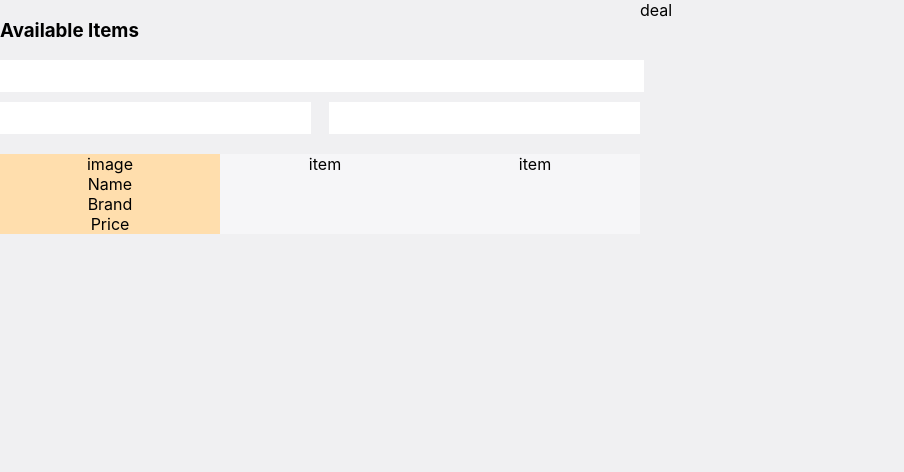
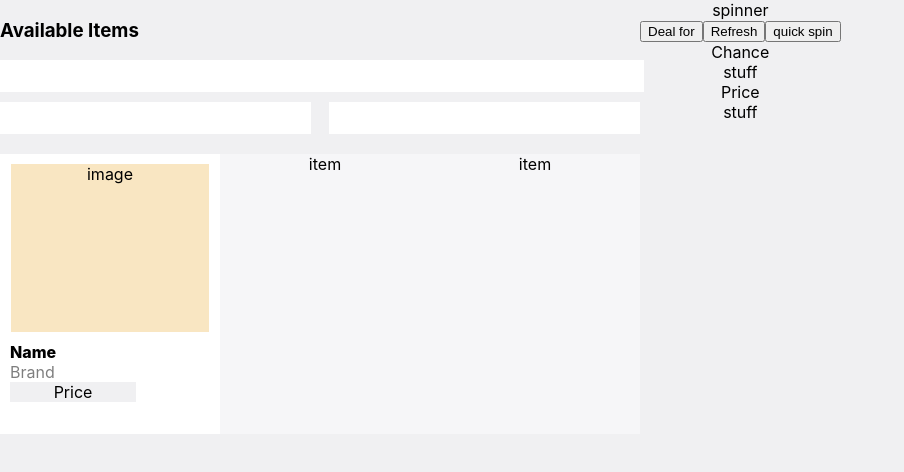
Before and after one commit to THEmmanuel/test, a React (Create React App) app: page / in a window 1280 px wide. Shown: the top 472 px of the page, without its empty margins (0-904 px from the left). Built offline with nearby package versions, Linux system fonts and the light colour scheme.

Commit message:
add styling

```diff
--- a/src/containers/Deal/Deal.js
+++ b/src/containers/Deal/Deal.js
@@ -3,7 +3,31 @@ import React from 'react';
 const Deal = () => {
 	return (
 		<div>
-			deal
+			<div>
+				spinner
+
+				<div>
+					<button>Deal for </button>
+					<button>Refresh</button>
+					<button>quick spin</button>
+				</div>
+
+				<div>
+					<div>
+						<span>Chance</span>
+						<div>
+							stuff
+						</div>
+					</div>
+
+					<div>
+						<span>Price</span>
+						<div>
+							stuff
+						</div>
+					</div>
+				</div>
+			</div>
 		</div>
 	)
 }
--- a/src/containers/Items/Items.js
+++ b/src/containers/Items/Items.js
@@ -21,11 +21,11 @@ const Items = () => {
 
 			<div className={style.ItemsContainer}>
 				<div className={style.ItemWrapper}>
-					<span>image</span>
+					<div className={style.ItemImage}>image</div>
 					<div className={style.ItemInfo}>
-						<span>Name</span>
-						<span>Brand</span>
-						<span>Price</span>
+						<span className={style.ItemName}>Name</span>
+						<span className={style.ItemBrand}>Brand</span>
+						<span className={style.ItemPrice}>Price</span>
 					</div>
 				</div>
 
--- a/src/containers/Items/Items.module.css
+++ b/src/containers/Items/Items.module.css
@@ -37,11 +37,21 @@
 .ItemInfo {
 	display: flex;
 	flex-direction: column;
+	justify-content: left;
+	padding-left: 10px;
+}
+
+.ItemImage {
+	background-color: #F9E6C2;
+	height: 60%;
+	width: 90%;
+	margin: 10px auto;
 }
 
 .ItemWrapper {
 	width: 220px;
-	background-color: navajowhite;
+	height: 280px;
+	background-color: #FFFFFF;
 }
 
 .InputSecondary {
@@ -59,3 +69,18 @@
 	flex-direction: row;
 	justify-content: space-between;
 }
+
+.ItemName {
+	font-weight: 800;
+	width: fit-content;
+}
+
+.ItemBrand {
+	opacity: 0.5;
+	width: fit-content;
+}
+
+.ItemPrice {
+	background-color: #F0F0F2;
+	width: 60%;
+}
```
